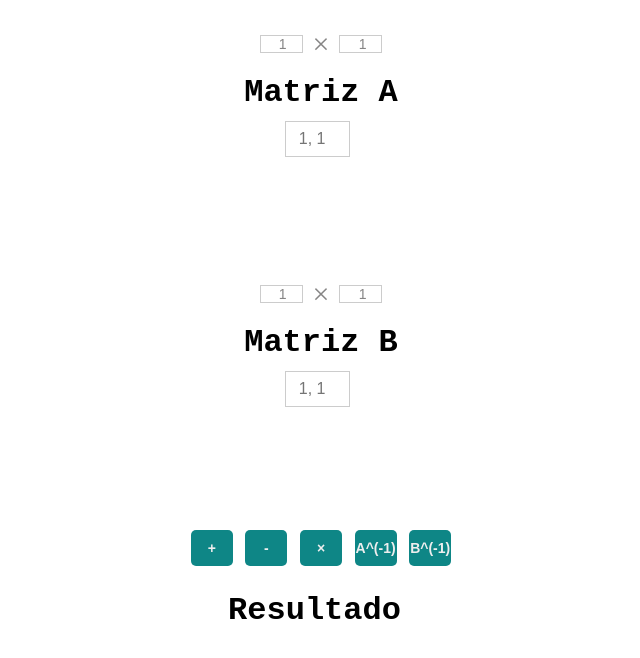
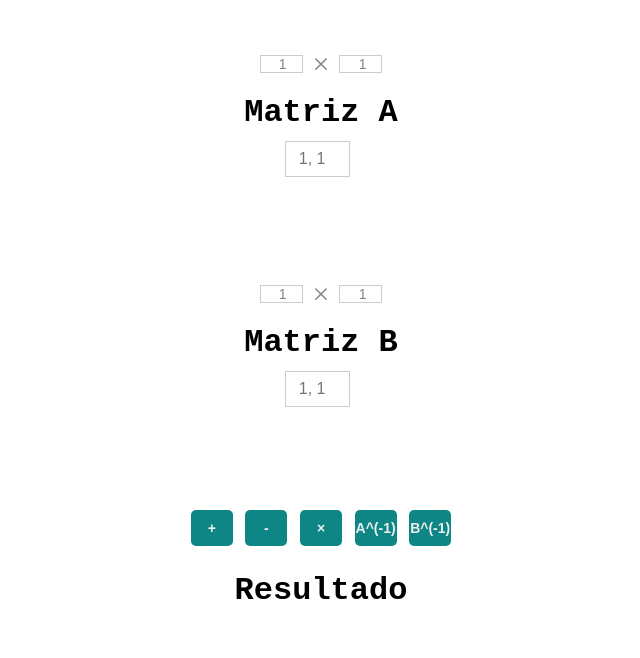
Before and after one commit to D4T4-DEV/Matrix_Calculator, a React (Vite) app: page / in a window 1280 px wide. Shown: the top 658 px of the page, without its empty margins (319-959 px from the left). Built offline with nearby package versions, Linux system fonts and the light colour scheme.

Commit message:
Cambios para poder darle mejor interpretacion
Se cambia un poquitin el diseño para que se ponga bonito y se cambia el medio del children

```diff
--- a/index.html
+++ b/index.html
@@ -1,13 +1,16 @@
 <!doctype html>
 <html lang="en">
+
 <head>
   <meta charset="UTF-8" />
   <link rel="icon" type="image/png" href="/Icons/matriz.png" />
   <meta name="viewport" content="width=device-width, initial-scale=1.0" />
   <title>(Vite + React + TS) Matrix-Calculator</title>
 </head>
+
 <body>
   <div id="root"></div>
   <script type="module" src="/src/main.tsx"></script>
 </body>
+
 </html>
--- a/src/Components/childrenComponent.tsx
+++ b/src/Components/childrenComponent.tsx
@@ -1,7 +1,7 @@
 import { ReactNode } from "react";
 
 const ChildrenComponent: React.FC<{ children: ReactNode }> = ({ children }) => {
-    return <h1 className="title">{children}</h1> ;
+    return <div>{children}</div> ;
 }
 
 export default ChildrenComponent;
--- a/src/Components/form-matrix.tsx
+++ b/src/Components/form-matrix.tsx
@@ -127,7 +127,7 @@ export const MatrizForm: React.FC = () => {
   };
 
   return (
-    <div>
+    <div className="container-app">
       {/* Lugar de selectores de tamaño*/}
       <div className="fil-col-input">
         <Input
--- a/src/Components/result.tsx
+++ b/src/Components/result.tsx
@@ -12,7 +12,9 @@ const Result: React.FC<ResultProps> = ({ operationResult, error }) => {
 
   return (
     <div className="area-result">
-      <ChildrenComponent>Resultado</ChildrenComponent>
+      <ChildrenComponent>
+        <h1 className="title">Resultado</h1>
+      </ChildrenComponent>
       {error ? (
         <p className="error-msg" data-testid="error-operation">{error}</p>
       ) : (
--- a/src/Styles.css
+++ b/src/Styles.css
@@ -3,6 +3,12 @@ body {
     justify-content: center;
     align-items: center;
     min-height: 100vh;
+}
+
+.container-app {
+    display: flex;
+    flex-direction: column;
+    align-items: center;
 }
 
 button {
@@ -176,7 +182,7 @@ button.operator:hover {
         max-width: none;
     }
 
-    .result-operation-matrix span{
+    .result-operation-matrix span {
         font-size: 13.5px;
     }
 }
```
Lines whose indentation alone changed are shown as unchanged.
